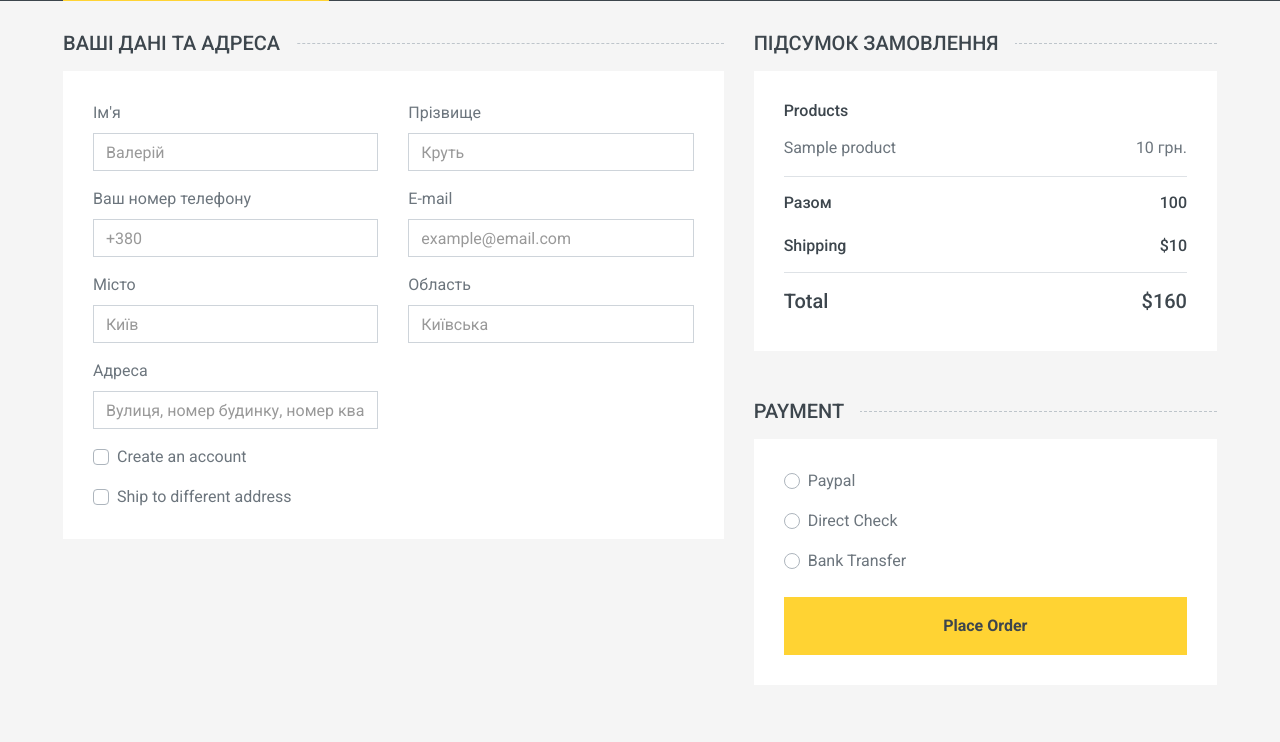
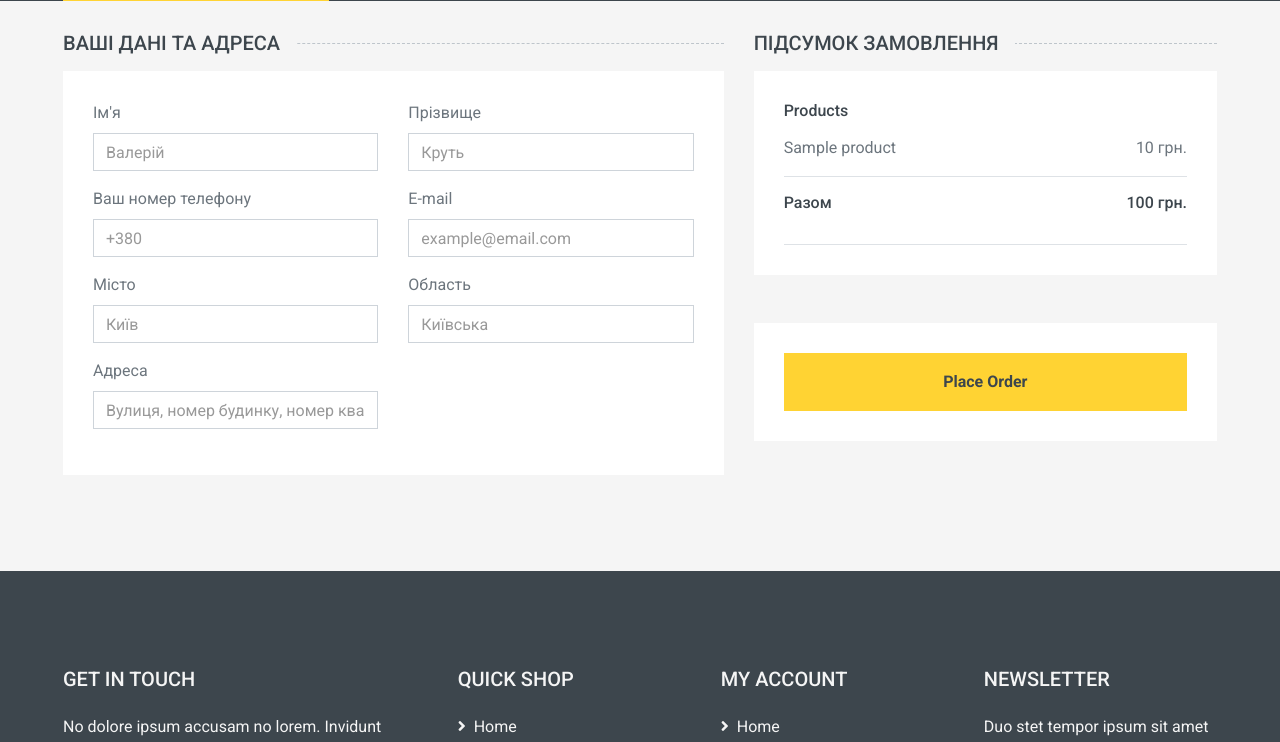
Before and after one commit to StanislavSapal/Internet-shop, a Django app: page /checkout/ in a window 1280 px wide. Shown: the part 183-925 px from the top of the page. Run offline with Django 4.2, Linux system fonts and the light colour scheme; a user stored in the database is signed in; tables that the repository leaves empty hold one stand-in row (values such as "Sample post"); some libraries are stand-ins or nearby versions.

Commit message:
extra options removed

```diff
--- a/menstoreproject/menstoreproject/templates/order/order_detail.html
+++ b/menstoreproject/menstoreproject/templates/order/order_detail.html
@@ -9,64 +9,62 @@
     <div class="container-fluid">
         <div class="row px-xl-5">
             <div class="col-lg-7">
-                <h5 class="section-title position-relative text-uppercase mb-3"><span class="bg-secondary pr-3">Ваші дані та адреса</span></h5>
+                <h5 class="section-title position-relative text-uppercase mb-3"><span class="bg-secondary pr-3">Ваші дані та адреса</span>
+                </h5>
                 <div class="bg-light p-30 mb-5">
                     <div class="row">
                         <div class="col-md-6 form-group">
                             <label for="id_first_name">Ім'я</label>
-                            <input class="form-control" type="text" name="first_name" placeholder="Валерій" required id="id_first_name">
+                            <input class="form-control" type="text" name="first_name" placeholder="Валерій" required
+                                   id="id_first_name">
                         </div>
                         <div class="col-md-6 form-group">
                             <label for="id_last_name">Прізвище</label>
-                            <input class="form-control" type="text" name="last_name" placeholder="Круть" required id="id_last_name">
+                            <input class="form-control" type="text" name="last_name" placeholder="Круть" required
+                                   id="id_last_name">
                         </div>
                         <div class="col-md-6 form-group">
                             <label for="id_phone">Ваш номер телефону</label>
-                            <input class="form-control" type="text" name="phone" placeholder="+380" required id="id_phone">
+                            <input class="form-control" type="text" name="phone" placeholder="+380" required
+                                   id="id_phone">
                         </div>
                         <div class="col-md-6 form-group">
                             <label for="id_email">E-mail</label>
-                            <input class="form-control" type="text" name="email" placeholder="example@email.com" required id="id_email">
+                            <input class="form-control" type="text" name="email" placeholder="example@email.com"
+                                   required id="id_email">
                         </div>
                         <div class="col-md-6 form-group">
                             <label for="id_town">Місто</label>
-                            <input class="form-control" type="text" name="town" placeholder="Київ" required id="id_town">
+                            <input class="form-control" type="text" name="town" placeholder="Київ" required
+                                   id="id_town">
                         </div>
                         <div class="col-md-6 form-group">
                             <label for="id_region">Область</label>
-                            <input class="form-control" type="text" name="region" placeholder="Київська" required id="id_region">
+                            <input class="form-control" type="text" name="region" placeholder="Київська" required
+                                   id="id_region">
                         </div>
                         <div class="col-md-6 form-group">
                             <label for="id_address">Адреса</label>
-                            <input class="form-control" type="text" name="address" placeholder="Вулиця, номер будинку, номер квартири" required id="id_address">
-                        </div>
-                        <div class="col-md-12 form-group">
-                            <div class="custom-control custom-checkbox">
-                                <input type="checkbox" class="custom-control-input" id="newaccount">
-                                <label class="custom-control-label" for="newaccount">Create an account</label>
-                            </div>
-                        </div>
-                        <div class="col-md-12">
-                            <div class="custom-control custom-checkbox">
-                                <input type="checkbox" class="custom-control-input" id="shipto">
-                                <label class="custom-control-label" for="shipto"  data-toggle="collapse" data-target="#shipping-address">Ship to different address</label>
-                            </div>
+                            <input class="form-control" type="text" name="address"
+                                   placeholder="Вулиця, номер будинку, номер квартири" required id="id_address">
                         </div>
                     </div>
                 </div>
             </div>
             <div class="col-lg-5">
-                <h5 class="section-title position-relative text-uppercase mb-3"><span class="bg-secondary pr-3">Підсумок замовлення</span></h5>
+                <h5 class="section-title position-relative text-uppercase mb-3"><span class="bg-secondary pr-3">Підсумок замовлення</span>
+                </h5>
                 <div class="bg-light p-30 mb-5">
                     <div class="border-bottom">
                         <div hidden class="col-md-6 form-group">
                             <label for="id_cart">Cart</label>
-                            <input value="{{ object.id }}" class="form-control" type="text" name="cart" required id="id_cart">
+                            <input value="{{ object.id }}" class="form-control" type="text" name="cart" required
+                                   id="id_cart">
                         </div>
                         <h6 class="mb-3">Products</h6>
                         {% for cart_item in cart_items %}
                         <div class="d-flex justify-content-between">
-                            <p >{{ cart_item.product.name|truncatechars_html:50}}</p>
+                            <p>{{ cart_item.product.name|truncatechars_html:50}}</p>
                             <p>{{ cart_item.product.price }} грн.</p>
                         </div>
                         {% endfor %}
@@ -74,42 +72,14 @@
                     <div class="border-bottom pt-3 pb-2">
                         <div class="d-flex justify-content-between mb-3">
                             <h6>Разом</h6>
-                            <h6>{{ total_cart_sum.price_total }}</h6>
-                        </div>
-                        <div class="d-flex justify-content-between">
-                            <h6 class="font-weight-medium">Shipping</h6>
-                            <h6 class="font-weight-medium">$10</h6>
-                        </div>
-                    </div>
-                    <div class="pt-2">
-                        <div class="d-flex justify-content-between mt-2">
-                            <h5>Total</h5>
-                            <h5>$160</h5>
+                            <h6>{{ total_cart_sum.price_total }} грн.</h6>
                         </div>
                     </div>
                 </div>
                 <div class="mb-5">
-                    <h5 class="section-title position-relative text-uppercase mb-3"><span class="bg-secondary pr-3">Payment</span></h5>
                     <div class="bg-light p-30">
-                        <div class="form-group">
-                            <div class="custom-control custom-radio">
-                                <input type="radio" class="custom-control-input" name="payment" id="paypal">
-                                <label class="custom-control-label" for="paypal">Paypal</label>
-                            </div>
-                        </div>
-                        <div class="form-group">
-                            <div class="custom-control custom-radio">
-                                <input type="radio" class="custom-control-input" name="payment" id="directcheck">
-                                <label class="custom-control-label" for="directcheck">Direct Check</label>
-                            </div>
-                        </div>
-                        <div class="form-group mb-4">
-                            <div class="custom-control custom-radio">
-                                <input type="radio" class="custom-control-input" name="payment" id="banktransfer">
-                                <label class="custom-control-label" for="banktransfer">Bank Transfer</label>
-                            </div>
-                        </div>
-                        <button type="submit" class="btn btn-block btn-primary font-weight-bold py-3">Place Order</button>
+                        <button type="submit" class="btn btn-block btn-primary font-weight-bold py-3">Place Order
+                        </button>
                     </div>
                 </div>
             </div>
```
